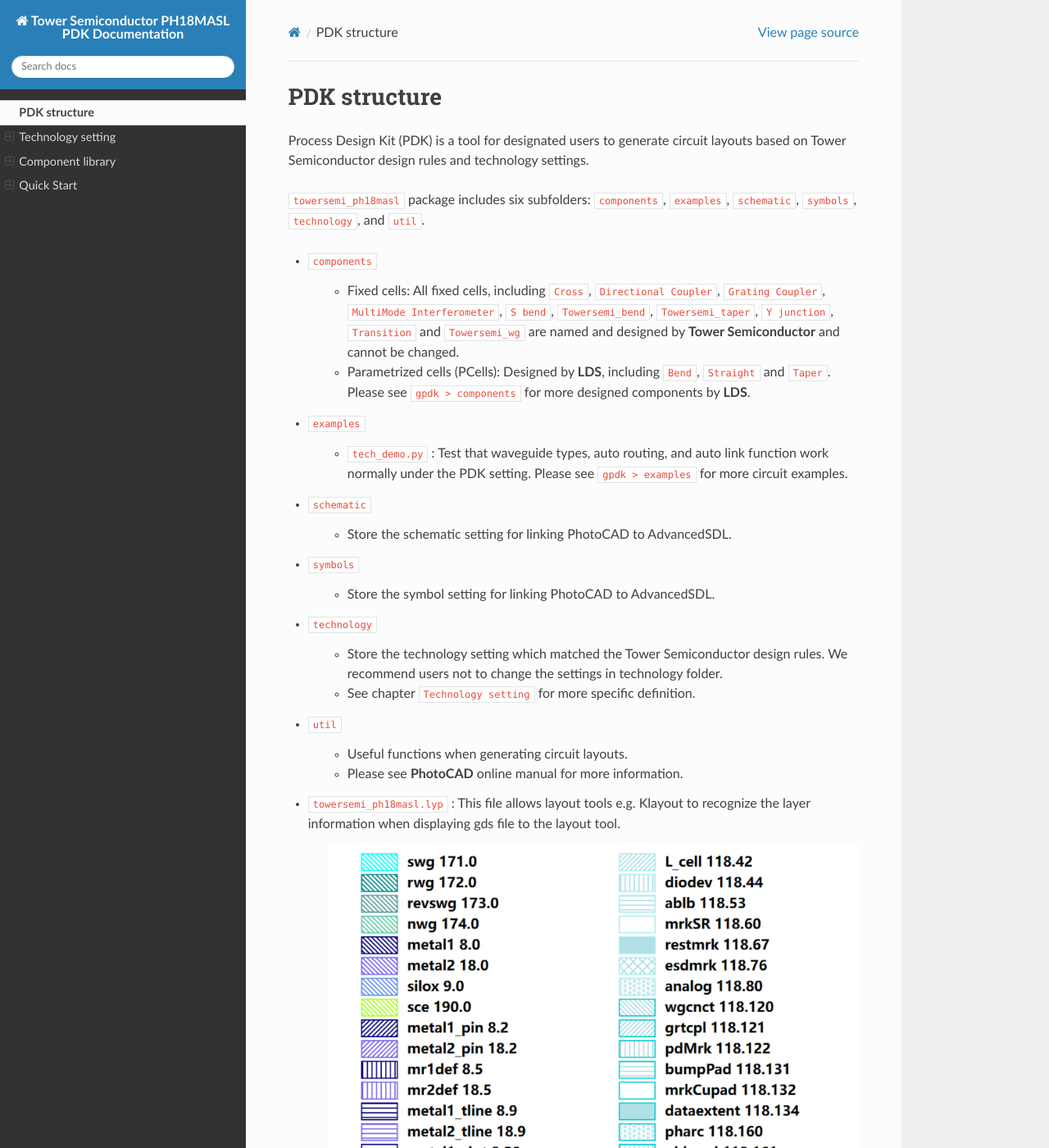
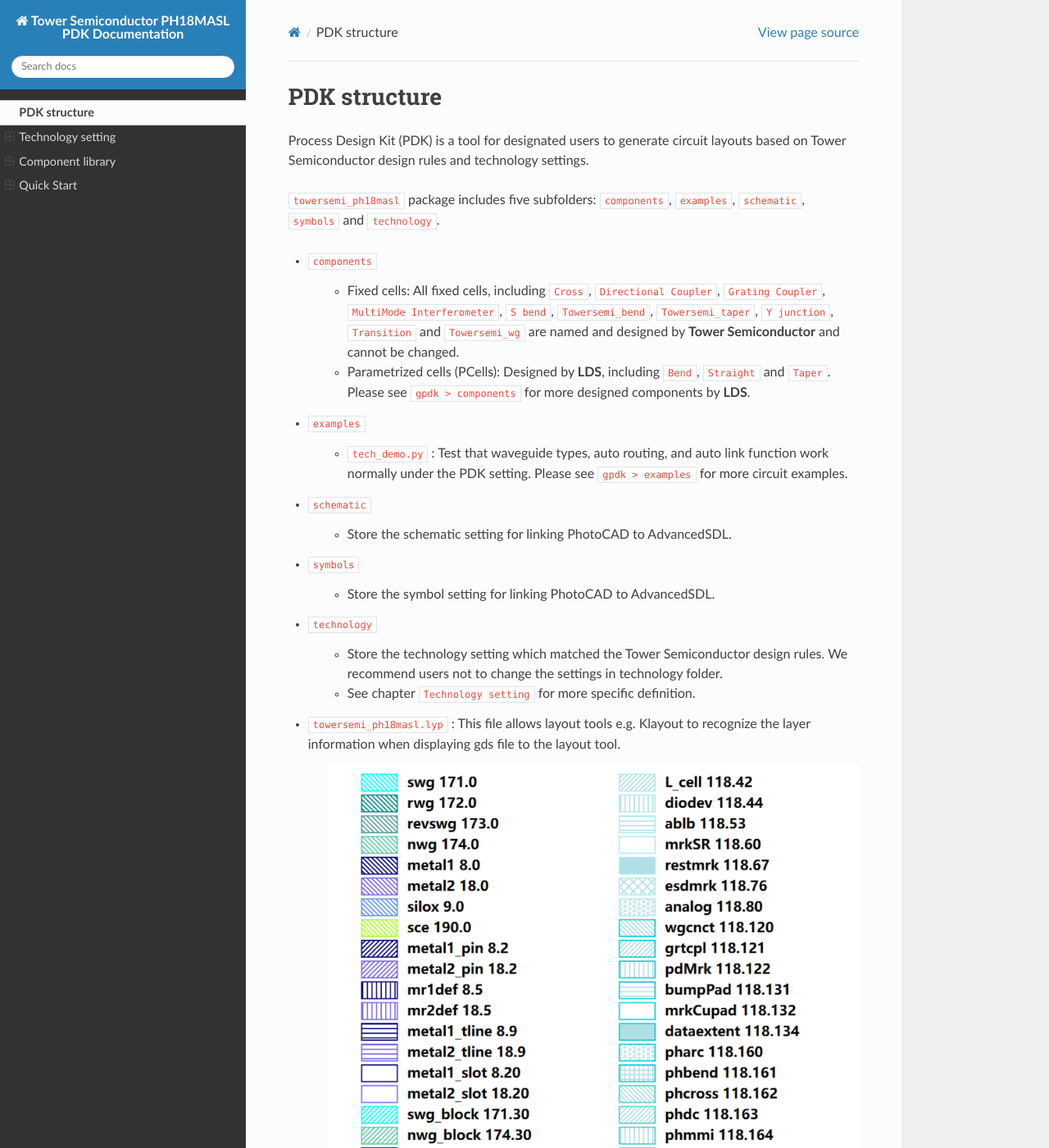
Before and after one commit to Latitudeda/Towersemi_ph18masl, a Sphinx documentation site: the page built from docs/source/structure/index.rst, in a window 1280 px wide and 1400 px high. Shown: the whole window at 82% size. Built offline with Sphinx 7.4.7 and the Read the Docs theme 3.1.0, drawn with Linux system fonts in a browser that asks for light colours; pages that are not in the unit, such as notebooks, are missing from menus.

Commit message:
update_delete_util

```diff
--- a/docs/source/structure/index.rst
+++ b/docs/source/structure/index.rst
@@ -3,7 +3,7 @@
 
 Process Design Kit (PDK) is a tool for designated users to generate circuit layouts based on Tower Semiconductor design rules and technology settings.
 
-``towersemi_ph18masl`` package includes six subfolders: ``components``, ``examples``, ``schematic``, ``symbols``, ``technology``, and ``util``.
+``towersemi_ph18masl`` package includes five subfolders: ``components``, ``examples``, ``schematic``, ``symbols`` and ``technology``.
 
 * ``components``
 
@@ -29,12 +29,6 @@
 
     * See chapter ``Technology setting`` for more specific definition.
 
-* ``util``
-
-    * Useful functions when generating circuit layouts.
-
-    * Please see **PhotoCAD** online manual for more information.
-
 * ``towersemi_ph18masl.lyp`` : This file allows layout tools e.g. Klayout to recognize the layer information when displaying gds file to the layout tool.
 
     .. image:: ../images/lyp.png
```
Also changed, not shown: docs/source/images/PhotoCAD_6.png, docs/source/images/PhotoCAD_7.png.
